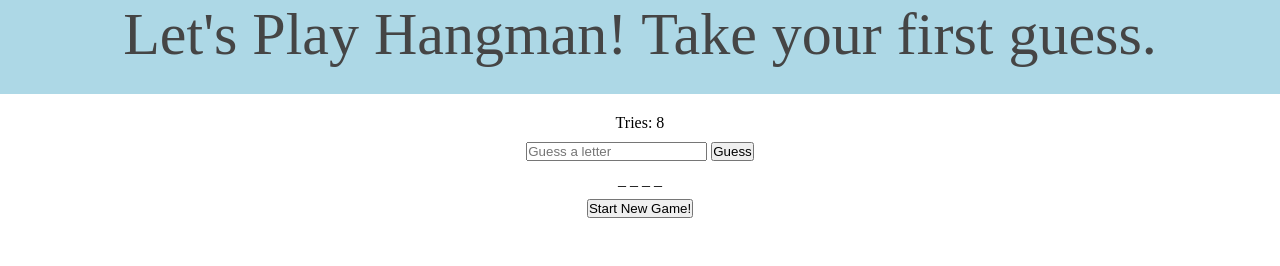
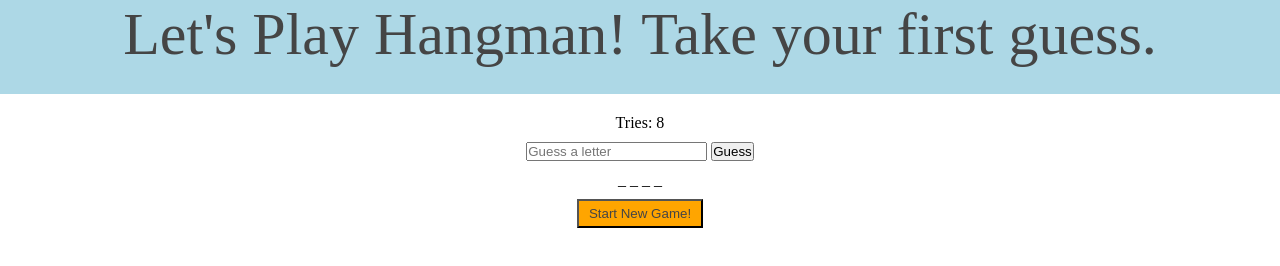
Before and after one commit to DrewWarrenTIY-tiy/wk-02-hangman, a plain HTML site: page index.html in a window 1280 px wide. Drawn offline with Linux system fonts and the light colour scheme.

Commit message:
Light CSS styles

```diff
--- a/css/master.css
+++ b/css/master.css
@@ -20,3 +20,9 @@
 .gameHolder div {
   margin: 10px 0px 10px 0px;
 }
+
+.newGameButton {
+  padding: 5px 10px 5px 10px;
+  background-color: orange;
+  color: #454545;
+}
--- a/index.html
+++ b/index.html
@@ -30,7 +30,7 @@
       </div>
 
       <div class="newGameHolder">
-        <button type="button" name="newGameButton" onclick="window.location.reload()">Start New Game!</button>
+        <button class="newGameButton" type="button" name="newGameButton" onclick="window.location.reload()">Start New Game!</button>
       </div>
     </div>
 
```
